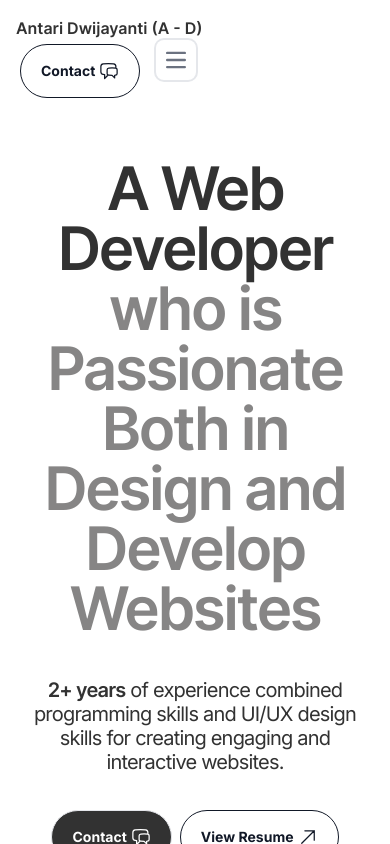
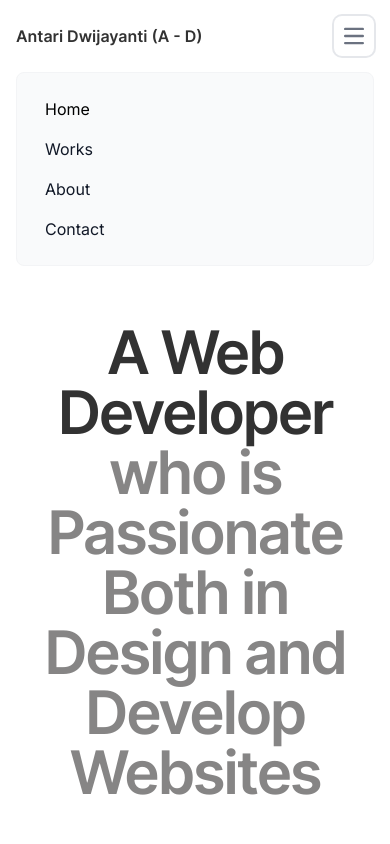
Before and after one commit to antaridj1/portfolio, a Next.js app: page / in a window 390 px wide. Both pictures are taken after a click on the button "Open main menu". Shown: the top 844 px of the page. Built offline with nearby package versions, Linux system fonts and the light colour scheme.

Commit message:
fix: navbar

```diff
--- a/src/app/components/Navbar.jsx
+++ b/src/app/components/Navbar.jsx
@@ -1,53 +1,102 @@
-export default function Navbar(){
+"use client";
+import { useState } from "react";
+
+export default function Navbar() {
+  const [isNavbarOpen, setIsNavbarOpen] = useState(false);
+
+  const handleNavbar = () => {
+    setIsNavbarOpen(!isNavbarOpen);
+  };
+
   return (
     <>
 		<div className="px-2 md:px-10">
-            <nav className="bg-white dark:bg-gray-900 w-full z-20 top-0 start-0">
-                <div className="max-w-screen-xl flex flex-wrap items-center justify-between mx-auto py-4 px-2">
-                    <a href="https://flowbite.com/" className="flex items-center space-x-3 rtl:space-x-reverse">
+			<nav className="bg-white w-full z-20 top-0 start-0">
+				<div className="flex flex-wrap items-center justify-between py-4 px-2">
+					<a href="/" className="flex items-center space-x-3 rtl:space-x-reverse">
 						<span className="self-center dark:text-white">Antari Dwijayanti (A - D)</span>
 					</a>
+
 					<div className="flex md:order-2 space-x-3 md:space-x-0 rtl:space-x-reverse">
-                    <button type="button" className="text-gray-900 bg-white border border-gray-900 inline-flex focus:outline-none hover:text-gray-500 focus:ring-4 focus:ring-gray-100 font-bold rounded-full text-sm px-5 py-4 m-1 dark:bg-gray-800 dark:text-white dark:border-gray-600 dark:hover:text-gray-800 dark:hover:border-gray-600 dark:focus:ring-gray-700">
+					<button
+						type="button"
+						className="hidden md:inline-flex text-gray-900 bg-white border border-gray-900 focus:outline-none hover:text-gray-500 focus:ring-4 focus:ring-gray-100 font-bold rounded-full text-sm px-5 py-4 m-1"
+					>
 						Contact
-                        <svg xmlns="http://www.w3.org/2000/svg" fill="none" viewBox="0 0 24 24" stroke-width="1.5" stroke="currentColor" className="size-5 ml-1">
-                            <path stroke-linecap="round" stroke-linejoin="round" d="M20.25 8.511c.884.284 1.5 1.128 1.5 2.097v4.286c0 1.136-.847 2.1-1.98 2.193-.34.027-.68.052-1.02.072v3.091l-3-3c-1.354 0-2.694-.055-4.02-.163a2.115 2.115 0 0 1-.825-.242m9.345-8.334a2.126 2.126 0 0 0-.476-.095 48.64 48.64 0 0 0-8.048 0c-1.131.094-1.976 1.057-1.976 2.192v4.286c0 .837.46 1.58 1.155 1.951m9.345-8.334V6.637c0-1.621-1.152-3.026-2.76-3.235A48.455 48.455 0 0 0 11.25 3c-2.115 0-4.198.137-6.24.402-1.608.209-2.76 1.614-2.76 3.235v6.226c0 1.621 1.152 3.026 2.76 3.235.577.075 1.157.14 1.74.194V21l4.155-4.155" />
+						<svg
+						xmlns="http://www.w3.org/2000/svg"
+						fill="none"
+						viewBox="0 0 24 24"
+						stroke-width="1.5"
+						stroke="currentColor"
+						className="size-5 ml-1"
+						>
+						<path
+							stroke-linecap="round"
+							stroke-linejoin="round"
+							d="M20.25 8.511c.884.284 1.5 1.128 1.5 2.097v4.286c0 1.136-.847 2.1-1.98 2.193-.34.027-.68.052-1.02.072v3.091l-3-3c-1.354 0-2.694-.055-4.02-.163a2.115 2.115 0 0 1-.825-.242m9.345-8.334a2.126 2.126 0 0 0-.476-.095 48.64 48.64 0 0 0-8.048 0c-1.131.094-1.976 1.057-1.976 2.192v4.286c0 .837.46 1.58 1.155 1.951m9.345-8.334V6.637c0-1.621-1.152-3.026-2.76-3.235A48.455 48.455 0 0 0 11.25 3c-2.115 0-4.198.137-6.24.402-1.608.209-2.76 1.614-2.76 3.235v6.226c0 1.621 1.152 3.026 2.76 3.235.577.075 1.157.14 1.74.194V21l4.155-4.155"
+						/>
 						</svg>
 					</button>
-                    <button data-collapse-toggle="navbar-sticky" type="button" className="inline-flex items-center p-2 w-10 h-10 justify-center text-sm text-gray-500 rounded-lg md:hidden hover:bg-gray-100 focus:outline-none focus:ring-2 focus:ring-gray-200 dark:text-gray-400 dark:hover:bg-gray-700 dark:focus:ring-gray-600" aria-controls="navbar-sticky" aria-expanded="false">
+						<button
+							data-collapse-toggle="navbar-sticky"
+							type="button"
+							onClick={handleNavbar}
+							className="inline-flex items-center p-2 w-10 h-10 justify-center text-sm text-gray-500 rounded-lg md:hidden hover:bg-gray-100 focus:outline-none focus:ring-2 focus:ring-gray-200 dark:text-gray-400 dark:hover:bg-gray-700 dark:focus:ring-gray-600"
+							aria-controls="navbar-sticky"
+							aria-expanded={isNavbarOpen}
+						>
 							<span className="sr-only">Open main menu</span>
-                        <svg className="w-5 h-5" aria-hidden="true" xmlns="http://www.w3.org/2000/svg" fill="none" viewBox="0 0 17 14">
-                            <path stroke="currentColor" stroke-linecap="round" stroke-linejoin="round" stroke-width="2" d="M1 1h15M1 7h15M1 13h15"/>
+							<svg
+								className="w-5 h-5"
+								aria-hidden="true"
+								xmlns="http://www.w3.org/2000/svg"
+								fill="none"
+								viewBox="0 0 17 14"
+								>
+								<path
+									stroke="currentColor"
+									stroke-linecap="round"
+									stroke-linejoin="round"
+									stroke-width="2"
+									d="M1 1h15M1 7h15M1 13h15"
+								/>
 							</svg>
 						</button>
 					</div>
-                    <div className="items-center justify-between hidden w-full md:flex md:w-auto md:order-1" id="navbar-sticky">
-                {/* <ul className="flex flex-col p-4 md:p-0 mt-4 font-medium border border-gray-100 rounded-lg bg-gray-50 md:space-x-8 rtl:space-x-reverse md:flex-row md:mt-0 md:border-0 md:bg-white dark:bg-gray-800 md:dark:bg-gray-900 dark:border-gray-700">
+
+					<div
+						className={`items-center justify-between w-full md:flex md:w-auto md:order-1 ${isNavbarOpen ? "block" : "hidden"}`}
+						id="navbar-sticky"
+					>
+						<ul className="flex flex-col p-4 md:p-0 mt-4 font-medium border border-gray-100 rounded-lg bg-gray-50 md:space-x-8 rtl:space-x-reverse md:flex-row md:mt-0 md:border-0 md:bg-white dark:bg-gray-800 md:dark:bg-gray-900 dark:border-gray-700">
 							<li>
-                    <a href="#" className="block py-2 px-3 text-black rounded md:bg-transparent md:text-gray-700 md:p-0 md:dark:text-gray-500" aria-current="page">
+							<a href="/" className="block md:hidden py-2 px-3 text-black rounded md:bg-transparent md:text-gray-700 md:p-0 md:dark:text-gray-500" aria-current="page">
 								Home
 							</a>
 							</li>
 							<li>
-                    <a href="#" className="block py-2 px-3 text-gray-900 rounded hover:bg-gray-100 md:hover:bg-transparent md:hover:text-blue-700 md:p-0 md:dark:hover:text-blue-500 dark:text-white dark:hover:bg-gray-700 dark:hover:text-white md:dark:hover:bg-transparent dark:border-gray-700">
+							<a href="#works" className="block md:hidden py-2 px-3 text-gray-900 rounded hover:bg-gray-100 md:hover:bg-transparent md:hover:text-blue-700 md:p-0 md:dark:hover:text-blue-500 dark:text-white dark:hover:bg-gray-700 dark:hover:text-white md:dark:hover:bg-transparent dark:border-gray-700">
 								Works
 							</a>
 							</li>
 							<li>
-                    <a href="#" className="block py-2 px-3 text-gray-900 rounded hover:bg-gray-100 md:hover:bg-transparent md:hover:text-blue-700 md:p-0 md:dark:hover:text-blue-500 dark:text-white dark:hover:bg-gray-700 dark:hover:text-white md:dark:hover:bg-transparent dark:border-gray-700">
+							<a href="#about" className="block md:hidden py-2 px-3 text-gray-900 rounded hover:bg-gray-100 md:hover:bg-transparent md:hover:text-blue-700 md:p-0 md:dark:hover:text-blue-500 dark:text-white dark:hover:bg-gray-700 dark:hover:text-white md:dark:hover:bg-transparent dark:border-gray-700">
 								About
 							</a>
 							</li>
 							<li>
-                    <a href="#" className="block py-2 px-3 text-gray-900 rounded hover:bg-gray-100 md:hover:bg-transparent md:hover:text-blue-700 md:p-0 md:dark:hover:text-blue-500 dark:text-white dark:hover:bg-gray-700 dark:hover:text-white md:dark:hover:bg-transparent dark:border-gray-700">
+							<a href="#contact" className="block md:hidden py-2 px-3 text-gray-900 rounded hover:bg-gray-100 md:hover:bg-transparent md:hover:text-blue-700 md:p-0 md:dark:hover:text-blue-500 dark:text-white dark:hover:bg-gray-700 dark:hover:text-white md:dark:hover:bg-transparent dark:border-gray-700">
 								Contact
 							</a>
 							</li>
-                </ul> */}
+						</ul>
+
 					</div>
+
 				</div>
 			</nav>
 		</div>
     </>
-    )
+  );
 }
```
Lines whose indentation alone changed are shown as unchanged.
